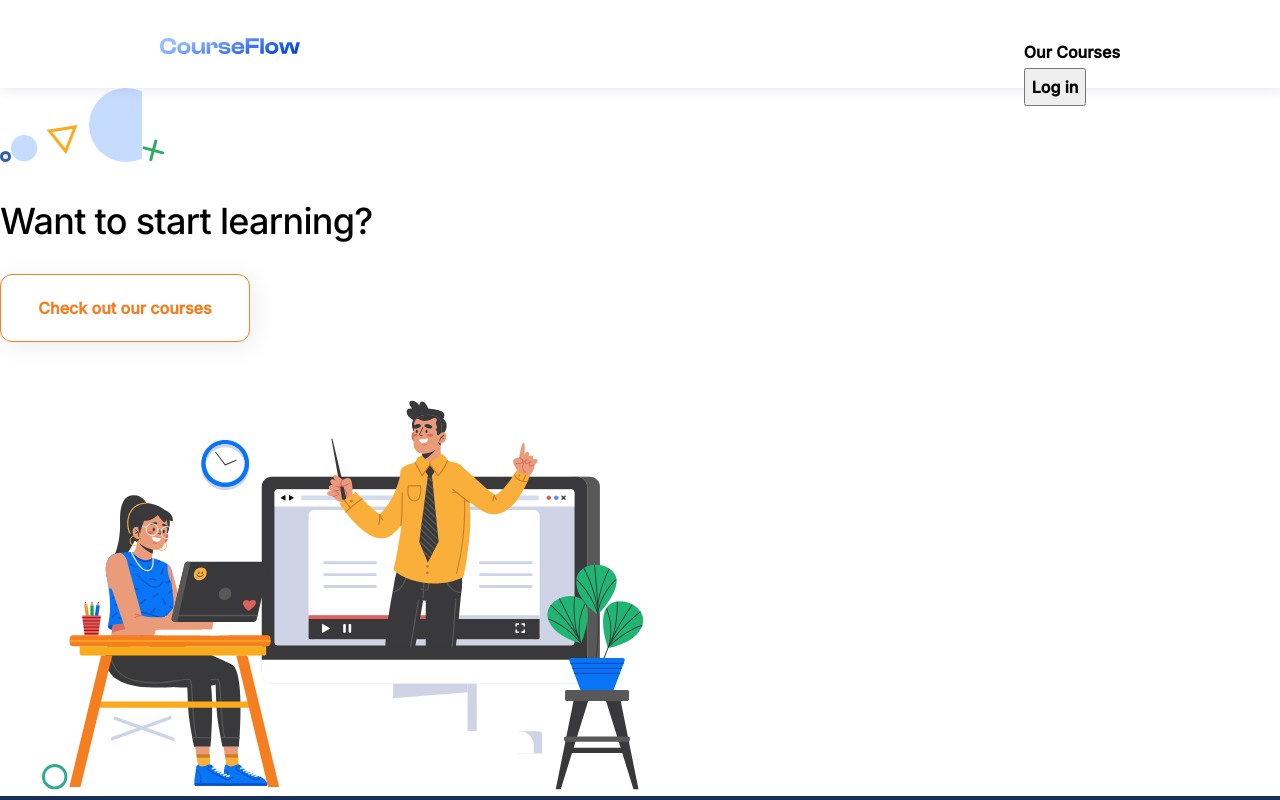
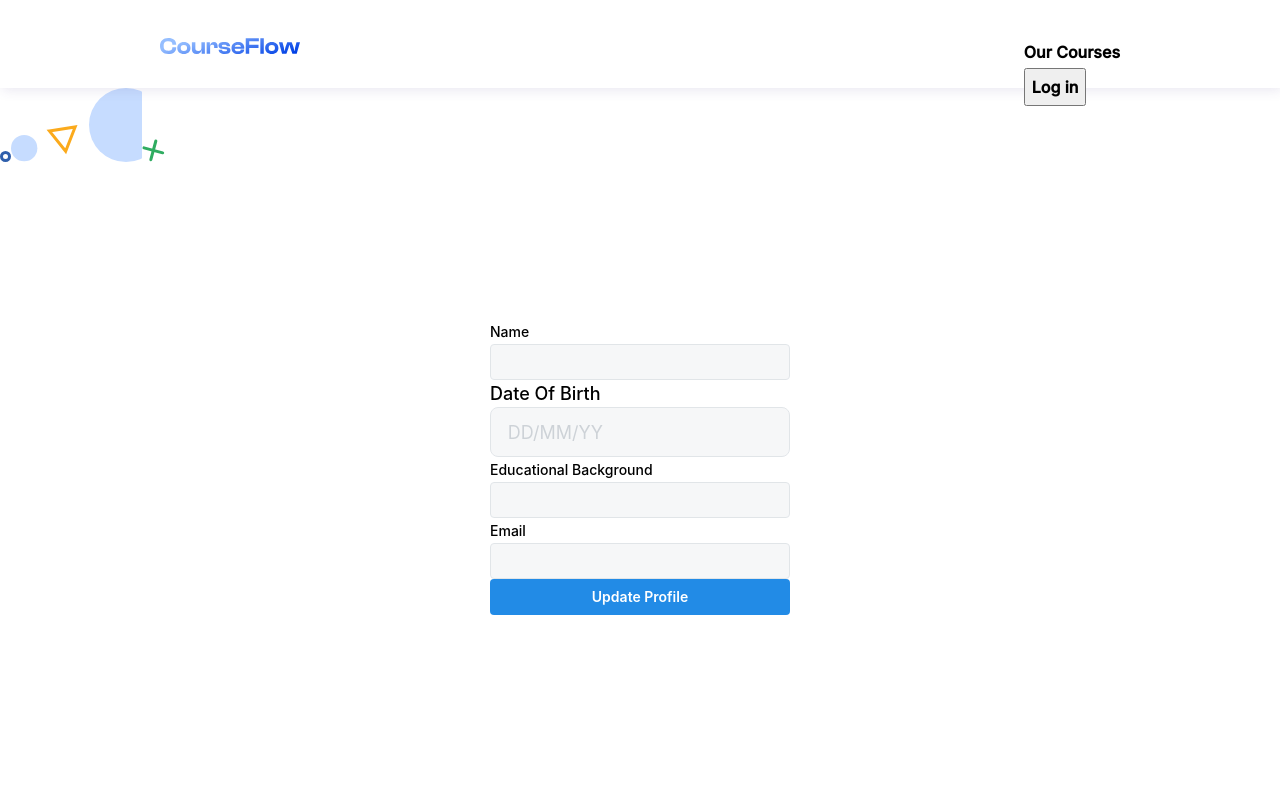
Before and after one commit to panatyuki/Course-Flow, a React (Vite) app: page /profile in a window 1280 px wide. Shown: the top 800 px of the page. Built offline with nearby package versions, Linux system fonts and the light colour scheme.

Commit message:
feat: add functional profile page. need styling

```diff
--- a/src/component/Login.jsx
+++ b/src/component/Login.jsx
@@ -9,7 +9,7 @@ function Login() {
   const [email, setEmail] = useState('');
   const [password, setPassword] = useState('');
   const [error, setError] = useState('');
-  const { supabase } = useAuth();
+  const { login } = useAuth();
 
   const handleLogIn = async () => {
     if (!email && !password) {
@@ -23,10 +23,7 @@ function Login() {
       return;
     }
 
-    const { error } = await supabase.auth.signInWithPassword({
-      email,
-      password,
-    });
+    const { error } = await login(email, password);
 
     if (error) {
       setError(error.message);
--- a/src/component/Register.jsx
+++ b/src/component/Register.jsx
@@ -7,6 +7,7 @@ import axios from 'axios';
 import { DateInput } from '@mantine/dates';
 import { useAuth } from '../contexts/AuthContext';
 import BackgroundLoginAndRegister from './BackgroundLogiAndRegister';
+import getProfileFormValidator from '../utils/profileFormValidator';
 
 function Register() {
   const navigate = useNavigate();
@@ -21,22 +22,7 @@ function Register() {
       email: '',
       password: '',
     },
-    validate: {
-      name: (value) => (value === '' ? 'Enter your name' : /^[a-zA-Z' -]+$/.test(value) ? null :'Cannot use other special characters or numbers'),
-      dateOfBirth: (value) => {
-        const currentDate = new Date();
-        const sixYearsAgo = new Date(currentDate.getFullYear() - 6, currentDate.getMonth(), currentDate.getDate());
-        if(value === '') {
-          return 'Enter your birthday';
-        } else if (value > sixYearsAgo) {
-          return 'User must be more than 6 years old';
-        } else {
-          return null;
-        }},
-      educationalBackground: (value) => (value === '' ? 'Enter your education background' : null),
-      email: (value) => (value === '' ? 'Enter your email' : /^\S+@\S+\.\S+$/.test(value) ? null : 'Invalid email'),
-      password: (value) => (value === '' ? 'Enter your password' : value.length <= 12 ? 'Password must have at least 13 letters' : null),
-    },
+    validate: getProfileFormValidator(true),
   });
 
   const register = async (value) => {
@@ -68,6 +54,7 @@ function Register() {
             size='lg' radius="md"
             label="Date Of Birth"
             placeholder="DD/MM/YY"
+            valueFormat="DD/MM/YY"
             {...form.getInputProps('dateOfBirth')}
           />
           <TextInput size='lg' radius="md" label="Educational Background" placeholder="Enter Educational Background" {...form.getInputProps('educationalBackground')} />
@@ -80,8 +67,6 @@ function Register() {
             <p className='cf-body-2'>Already have an account?</p>
             <p className='cf-body-2' style={{ fontWeight: '700', color: '#2F5FAC', cursor: 'pointer' }} onClick={() => {
               navigate('/login');
-              window.location.reload();
-              window.scrollTo(0, 0);
             }}> Login </p>
           </div>
         </form>
--- a/src/component/UpdateProfile.jsx
+++ b/src/component/UpdateProfile.jsx
@@ -1,9 +1,95 @@
 import Background from './Background';
+import { useForm } from '@mantine/form';
+import { Box, TextInput, Button } from '@mantine/core';
+import { useToggle } from '@mantine/hooks';
+import { DateInput } from '@mantine/dates';
+import { useAuth } from '../contexts/AuthContext';
+import { useEffect, useState } from 'react';
+import getProfileFormValidator from '../utils/profileFormValidator';
 
 function UpdateProfile() {
+  const { session, supabase } = useAuth();
+  const [error, setError] = useState(null);
+  const [success, setSuccess] = useState(null);
+  const [submitButtonLock, toggleSubmitButtonLock] = useToggle();
+
+  const form = useForm({
+    initialValues: {
+      name: '',
+      dateOfBirth: '',
+      educationalBackground: '',
+      email: ''
+    },
+    enhanceGetInputProps: (payload) => {
+      if (!payload.form.initialized) {
+        return { disabled: true };
+      }
+
+      return {};
+    },
+    validate: getProfileFormValidator()
+  });
+
+  useEffect(() => {
+    if (session) {
+      form.initialize({
+        name: session.user.user_metadata.name,
+        dateOfBirth: new Date(session.user.user_metadata.dateOfBirth),
+        educationalBackGround: session.user.user_metadata.educationalBackground,
+        email: session.user.email
+      });
+    }
+  }, [session]);
+
+
+  const handleProfleUpdate = async (values) => {
+    toggleSubmitButtonLock();
+    try {
+      const { name, dateOfBirth, educationalBackGround, email } = values;
+      let res = null;
+      if (email !== session.user.email) {
+        res = await supabase.auth.updateUser({ email, data: { name, dateOfBirth, educationalBackGround } });
+      }
+      else {
+        res = await supabase.auth.updateUser({
+          data: { name, dateOfBirth, educationalBackGround }
+        });
+      }
+      const { error, data } = res;
+      if (error) {
+        setError(error.message);
+      }
+      else {
+        setSuccess('Profile updated successfully');
+      }
+    } catch (error) {
+      console.error(error);
+    }
+    toggleSubmitButtonLock();
+  };
+
+
   return (
     <div>
       <Background />
+      <Box mx='auto' py="150px" maw='300px'>
+        <form
+          onSubmit={form.onSubmit((values) => handleProfleUpdate(values))}
+        >
+          <TextInput label="Name" {...form.getInputProps('name')} />
+          <DateInput
+            size='lg' radius="md"
+            label="Date Of Birth"
+            placeholder="DD/MM/YY"
+            {...form.getInputProps('dateOfBirth')}
+          />
+          <TextInput label="Educational Background" {...form.getInputProps('educationalBackGround')} />
+          <TextInput label="Email" {...form.getInputProps('email')} />
+          <Button fullWidth type='submit' disabled={submitButtonLock}>Update Profile</Button>
+          {success && <div style={{ color: 'green' }}>{success}</div>}
+          {error && <div style={{ color: 'red' }}>{error}</div>}
+        </form>
+      </Box>
     </div>
   );
 }
--- a/src/contexts/AuthContext.jsx
+++ b/src/contexts/AuthContext.jsx
@@ -28,6 +28,7 @@ export const AuthProvider = ({ children }) => {
       email,
       password,
     });
+    setSession(session);
     return { session, error };
   };
 
--- a/src/pages/ProfilePage.jsx
+++ b/src/pages/ProfilePage.jsx
@@ -1,12 +1,15 @@
 import Header from '../component/Header';
 import UpdateProfile from '../component/UpdateProfile';
 import Footer from '../component/Footer';
+import { useAuth } from '../contexts/AuthContext';
+
 
 function ProfilePage() {
+  const { session } = useAuth();
   return (
     <>
       <Header />
-      <UpdateProfile />
+      <UpdateProfile session={session} />
       <Footer />
     </>
   );
--- /dev/null
+++ b/src/utils/profileFormValidator.js
@@ -0,0 +1,26 @@
+function getProfileFormValidator(withPassword = false) {
+  const validator = {
+    name: (value) => (value === '' ? 'Enter your name' : /^[a-zA-Z' -]+$/.test(value) ? null : 'Cannot use other special characters or numbers'),
+    dateOfBirth: (value) => {
+      const currentDate = new Date();
+      const sixYearsAgo = new Date(currentDate.getFullYear() - 6, currentDate.getMonth(), currentDate.getDate());
+      if (value === '') {
+        return 'Please select your birth date.';
+      } else if (value > sixYearsAgo) {
+        return 'User must be more than 6 years old';
+      } else {
+        return null;
+      }
+    },
+    educationalBackground: (value) => (value === '' ? 'Enter your education background' : null),
+    email: (value) => (value === '' ? 'Enter your email' : /^\S+@\S+\.\S+$/.test(value) ? null : 'Invalid email'),
+  };
+
+  if (withPassword) {
+    validator.password = (value) => (value === '' ? 'Enter your password' : value.length <= 12 ? 'Password must have at least 13 letters' : null);
+  }
+
+  return validator;
+}
+
+export default getProfileFormValidator;
```
